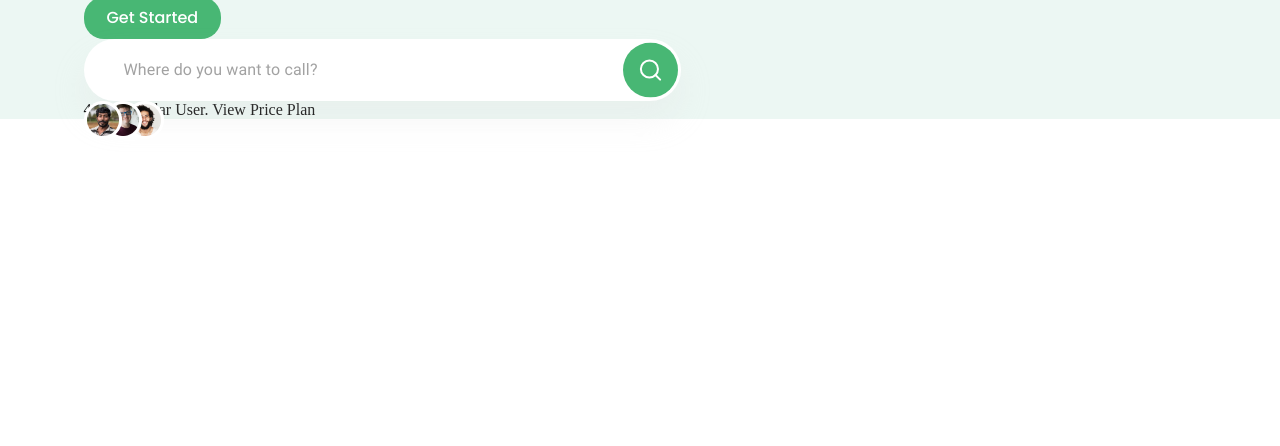
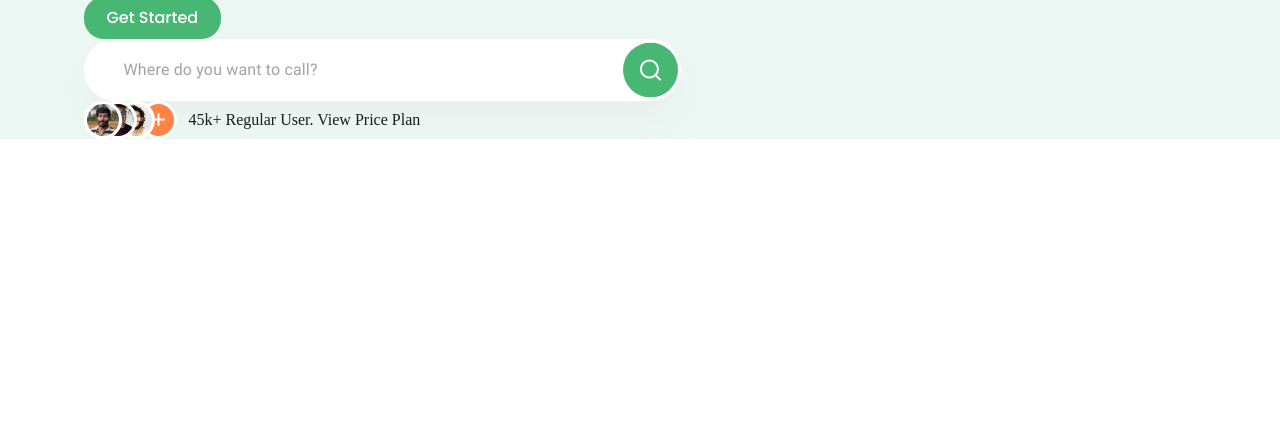
Before and after one commit to Garik9402/Global, a website: page src/index.html in a window 1280 px wide. Shown: the part 354-800 px from the top of the page. Drawn offline with nearby package versions, Linux system fonts and the light colour scheme; files that its build step writes are made by us from their sources.

Commit message:
in the process;)

```diff
--- a/src/index.html
+++ b/src/index.html
@@ -53,8 +53,8 @@
                   <span class="button__name">Get Started</span>
                </a>
                <div class="hero__search-w">
-                  <input type="text" class="hero__search" placeholder="Where do you want to call?" />
-                  <a href="#" class="hero__search-icon">
+                  <input type="text" class="hero__search" id="search" placeholder="Where do you want to call?" />
+                  <a href="#" class="hero__search-icon search-button">
                      <svg width="55" height="55" viewBox="0 0 55 55" fill="none" xmlns="http://www.w3.org/2000/svg">
                         <rect width="55" height="55" rx="27.5" fill="#48B774" />
                         <path
@@ -64,16 +64,23 @@
                            stroke-linecap="round" stroke-linejoin="round" />
                      </svg>
                   </a>
+                  <p class="hero__search-prompt" id="prompt"></p>
                </div>
                <div class="hero__users">
                   <div class="hero__users-icons">
                      <img src="images/user1.png" alt="User" class="hero__user-icon" />
                      <img src="images/user2.png" alt="user2" class="hero__user-icon" />
                      <img src="images/user3.png" alt="user3" class="hero__user-icon" />
+                     <div class="hero__plus-w">
+                        <svg width="19" height="19" viewBox="0 0 19 19" fill="none" xmlns="http://www.w3.org/2000/svg">
+                           <path d="M9.5 3.95837V15.0417" stroke="white" stroke-width="2" stroke-linecap="round"
+                              stroke-linejoin="round" />
+                           <path d="M3.95703 9.5H15.0404" stroke="white" stroke-width="2" stroke-linecap="round"
+                              stroke-linejoin="round" />
+                        </svg>
+                     </div>
                   </div>
-                  <div class="hero__users-statistics">
-                     45k+ Regular User. View Price Plan
-                  </div>
+                  <p class="hero__users-statistics">45k+ Regular User. View Price Plan</p>
                </div>
             </div>
          </div>
--- a/src/js/script.js
+++ b/src/js/script.js
@@ -1,4 +1,4 @@
-//  активация меню элемента
+//  переходы по пунктам меню
 const headerMenuItem = document.querySelectorAll(".header__nav-item-link");
 for (let i = 0; i < headerMenuItem.length; i++) {
   headerMenuItem[i].addEventListener("click", function () {
@@ -8,3 +8,18 @@ for (let i = 0; i < headerMenuItem.length; i++) {
     this.classList.add("header__nav-item-link--active");
   });
 }
+//  ограничения на ввод символов
+ let searchNode = document.getElementById('search')
+ let promptNode = document.getElementById('prompt')
+ const simvolsNode = /['!','@','#','$','%','^','&','*','(',')']/g;
+const promptTextNode = 'Недопустимый символ для ввода'
+ searchNode.oninput = function(){
+  if (this.value.match(simvolsNode)){
+   this.value = this.value.replace(simvolsNode, '')
+   promptNode.innerHTML = promptTextNode
+}
+else{
+   promptNode.innerHTML = '';
+}
+
+ }
--- a/src/scss/styles.scss
+++ b/src/scss/styles.scss
@@ -168,15 +168,19 @@
 
 
    &__users {
-      display: block;
+      display: flex;
+      align-items: center;
    }
 
    &__users-icons {
       position: relative;
+      display: flex;
+      width: 93px;
    }
 
    &__user-icon {
-      position: absolute;
+      position: relative;
+      display: inline-block;
       top: 0;
 
       &:first-child {
@@ -185,16 +189,32 @@
       }
 
       &:nth-child(2) {
-         left: 20px;
+         left: -23px;
          z-index: 3;
       }
 
-      &:last-child {
-         left: 42px;
+      &:nth-child(3) {
+         left: -43px;
          z-index: 2;
       }
 
    }
 
-   &__users-statistics {}
+   &__plus-w {
+      position: relative;
+      width: 38px;
+      height: 38px;
+      background: #FF8345;
+      border: 3px solid #FFFFFF;
+      border-radius: 50%;
+      display: flex;
+      padding: 6px;
+      left: -58px;
+      z-index: 1;
+   }
+
+   &__users-statistics {
+      margin-left: 12px;
+
+   }
 }
```
Also changed, not shown: src/scss/styles.css, 1 other file.
